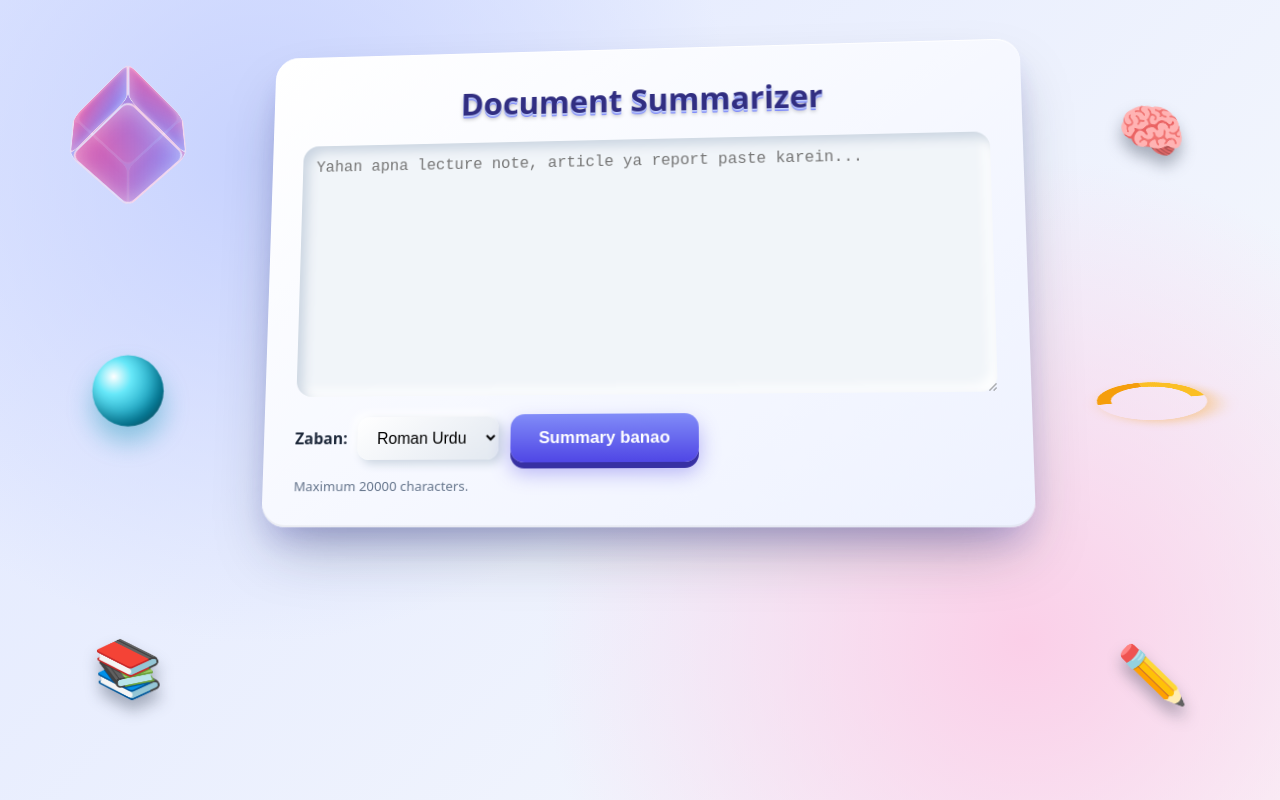
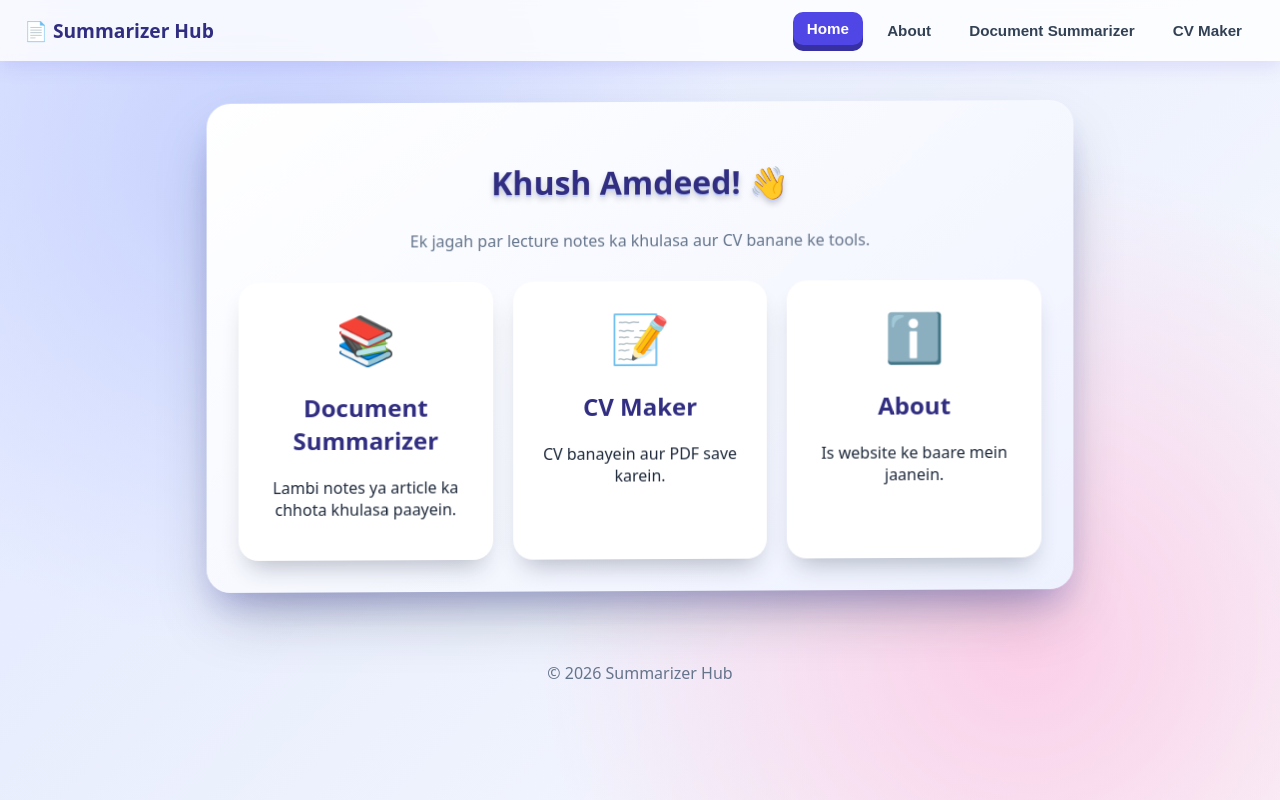
Before and after one commit to tatheerrazamir-lab/summarizer, a plain HTML site: page index.html in a window 1280 px wide. Drawn offline with Linux system fonts and the light colour scheme.

Commit message:
Update index.html

```diff
--- a/index.html
+++ b/index.html
@@ -3,346 +3,238 @@
 <head>
   <meta charset="utf-8">
   <meta name="viewport" content="width=device-width, initial-scale=1">
-  <title>Document Summarizer</title>
+  <title>Summarizer Hub</title>
   <style>
     * { box-sizing: border-box; }
-
     body {
-      margin: 0;
-      min-height: 100vh;
-      font-family: system-ui, sans-serif;
-      color: #1e293b;
+      margin: 0; font-family: system-ui, sans-serif; color: #1e293b; min-height: 100vh;
       background: radial-gradient(circle at 20% 20%, #c7d2fe 0%, transparent 40%),
                   radial-gradient(circle at 80% 80%, #fbcfe8 0%, transparent 40%),
                   linear-gradient(135deg, #e0e7ff, #f8fafc);
-      display: flex;
-      align-items: flex-start;
-      justify-content: center;
-      padding: 40px 16px;
       perspective: 1200px;
-      overflow-x: hidden;
-      position: relative;
     }
 
-    /* ===== Side 3D decorations ===== */
-    .side {
-      position: fixed;
-      top: 0;
-      bottom: 0;
-      width: 20vw;
-      display: flex;
-      flex-direction: column;
-      justify-content: space-around;
-      align-items: center;
-      perspective: 800px;
-      pointer-events: none;
-      z-index: 0;
+    /* Navigation */
+    .nav {
+      display: flex; justify-content: space-between; align-items: center; flex-wrap: wrap; gap: 10px;
+      padding: 14px 24px; position: sticky; top: 0; z-index: 10;
+      background: rgba(255,255,255,0.8); backdrop-filter: blur(8px);
+      box-shadow: 0 4px 20px rgba(79,70,229,0.15);
     }
-    .left { left: 0; }
-    .right { right: 0; }
-
-    /* 3D Cube */
-    .cube {
-      width: 80px;
-      height: 80px;
-      position: relative;
-      transform-style: preserve-3d;
-      animation: spin 8s linear infinite;
+    .brand { font-weight: 800; font-size: 1.2rem; color: #312e81; }
+    .nav button {
+      margin-left: 6px; padding: 8px 14px; border: none; border-radius: 10px; cursor: pointer;
+      background: transparent; color: #334155; font-weight: 600; font-size: 0.95rem; transition: 0.2s;
     }
-    .cube div {
-      position: absolute;
-      width: 80px;
-      height: 80px;
-      border: 2px solid rgba(255,255,255,0.7);
-      border-radius: 10px;
-      background: linear-gradient(135deg, rgba(129,140,248,0.85), rgba(236,72,153,0.75));
-      box-shadow: inset 0 0 20px rgba(255,255,255,0.4);
-    }
-    .cube .f1 { transform: translateZ(40px); }
-    .cube .f2 { transform: rotateY(180deg) translateZ(40px); }
-    .cube .f3 { transform: rotateY(90deg) translateZ(40px); }
-    .cube .f4 { transform: rotateY(-90deg) translateZ(40px); }
-    .cube .f5 { transform: rotateX(90deg) translateZ(40px); }
-    .cube .f6 { transform: rotateX(-90deg) translateZ(40px); }
-
-    /* 3D Ring */
-    .ring {
-      width: 110px;
-      height: 110px;
-      border-radius: 50%;
-      border: 14px solid transparent;
-      border-top-color: #f59e0b;
-      border-right-color: #fbbf24;
-      box-shadow: 0 10px 20px rgba(245,158,11,0.35);
-      transform-style: preserve-3d;
-      animation: ringSpin 6s linear infinite;
-    }
-    @keyframes ringSpin {
-      from { transform: rotateX(70deg) rotateZ(0deg); }
-      to   { transform: rotateX(70deg) rotateZ(360deg); }
+    .nav button:hover, .nav button.active {
+      background: #4f46e5; color: #fff; transform: translateY(-2px); box-shadow: 0 6px 0 #3730a3;
     }
 
-    /* Glossy 3D Sphere */
-    .orb {
-      width: 70px;
-      height: 70px;
-      border-radius: 50%;
-      background: radial-gradient(circle at 30% 30%, #ffffff 0%, #67e8f9 25%, #0891b2 70%, #164e63 100%);
-      box-shadow: 0 15px 25px rgba(8,145,178,0.4), inset -6px -8px 14px rgba(0,0,0,0.25);
-      animation: float 4s ease-in-out infinite;
+    /* Pages */
+    .page { display: none; max-width: 900px; margin: 40px auto; padding: 0 16px; animation: pageIn 0.6s cubic-bezier(.2,.8,.2,1); }
+    .page.show { display: block; }
+    @keyframes pageIn { from { opacity: 0; transform: rotateX(15deg) translateY(30px); } to { opacity: 1; transform: none; } }
+
+    .card {
+      background: linear-gradient(145deg, #ffffff, #eef2ff); border-radius: 24px; padding: 32px;
+      box-shadow: 0 30px 60px -15px rgba(30,41,59,0.35), 0 18px 30px -10px rgba(79,70,229,0.25);
+      transform: rotateX(5deg) rotateY(-3deg); transition: transform 0.5s;
+    }
+    .card:hover { transform: rotateX(1deg) rotateY(-1deg) translateZ(10px); }
+
+    h1 { font-size: 2rem; text-align: center; color: #312e81; text-shadow: 0 2px 0 #c7d2fe, 0 4px 6px rgba(0,0,0,0.2); }
+    h2 { color: #312e81; }
+    .muted { color: #64748b; }
+    footer { text-align: center; padding: 30px; color: #64748b; }
+
+    /* Buttons */
+    .btn {
+      display: inline-block; padding: 12px 24px; font-size: 1rem; font-weight: 700; color: #fff;
+      border: none; border-radius: 14px; cursor: pointer;
+      background: linear-gradient(180deg, #818cf8, #4f46e5); box-shadow: 0 6px 0 #3730a3; transition: 0.12s;
+    }
+    .btn:hover { transform: translateY(-2px); box-shadow: 0 8px 0 #3730a3; }
+    .btn:active { transform: translateY(4px); box-shadow: 0 2px 0 #3730a3; }
+    .btn:disabled { background: #94a3b8; box-shadow: 0 6px 0 #64748b; cursor: not-allowed; }
+
+    /* Inputs */
+    input, textarea, select {
+      width: 100%; padding: 12px; font-size: 1rem; font-family: inherit; margin-bottom: 12px;
+      border: none; border-radius: 12px; background: #f1f5f9;
+      box-shadow: inset 4px 4px 8px #cbd5e1, inset -4px -4px 8px #fff;
+    }
+    textarea { min-height: 120px; resize: vertical; }
+
+    /* Home features */
+    .grid { display: grid; grid-template-columns: repeat(auto-fit, minmax(220px, 1fr)); gap: 20px; margin-top: 30px; }
+    .feature {
+      padding: 24px; border-radius: 20px; background: #fff; text-align: center; cursor: pointer;
+      box-shadow: 0 15px 25px -10px rgba(30,41,59,0.3); transition: 0.3s;
+    }
+    .feature:hover { transform: translateY(-8px) rotateX(6deg); box-shadow: 0 25px 35px -10px rgba(79,70,229,0.35); }
+    .feature .icon { font-size: 3rem; }
+
+    /* Summarizer result */
+    .result {
+      background: #f0f9ff; padding: 20px; border-radius: 16px; margin-top: 20px;
+      border-left: 6px solid #6366f1; white-space: pre-wrap; line-height: 1.8;
+      animation: pageIn 0.6s;
+    }
+    .error {
+      color: #991b1b; background: #fee2e2; padding: 12px 16px; border-radius: 12px; margin-top: 16px;
     }
 
-    /* Floating cartoon emoji */
-    .toon {
-      font-size: 56px;
-      filter: drop-shadow(0 10px 8px rgba(30,41,59,0.35));
-      transform-style: preserve-3d;
-      animation: float 5s ease-in-out infinite, tilt 6s ease-in-out infinite;
-    }
-    .toon.delay { animation-delay: -2s, -3s; }
+    /* CV Maker */
+    .cv-wrap { display: grid; grid-template-columns: 1fr 1fr; gap: 24px; }
+    .cv-preview { background: #fff; padding: 28px; border-radius: 12px; min-height: 500px; }
+    .cv-preview h2 { margin: 0; }
+    .cv-preview .role { color: #4f46e5; font-weight: 600; margin-bottom: 10px; }
+    .cv-preview h3 { border-bottom: 2px solid #c7d2fe; padding-bottom: 4px; color: #312e81; margin-top: 18px; }
+    .cv-preview p { white-space: pre-wrap; margin: 6px 0; }
 
-    @keyframes spin {
-      from { transform: rotateX(0deg) rotateY(0deg); }
-      to   { transform: rotateX(360deg) rotateY(360deg); }
-    }
-    @keyframes float {
-      0%, 100% { transform: translateY(0) translateZ(0); }
-      50%      { transform: translateY(-22px) translateZ(30px); }
-    }
-    @keyframes tilt {
-      0%, 100% { transform: rotateY(-20deg) rotateZ(-6deg); }
-      50%      { transform: rotateY(20deg) rotateZ(6deg); }
-    }
-
-    /* ===== Main card ===== */
-    .container {
-      position: relative;
-      z-index: 1;
-      width: 100%;
-      max-width: 760px;
-      background: linear-gradient(145deg, #ffffff, #eef2ff);
-      border-radius: 24px;
-      padding: 32px;
-      transform-style: preserve-3d;
-      transform: rotateX(6deg) rotateY(-4deg);
-      box-shadow:
-        0 1px 0 #fff inset,
-        0 -2px 0 rgba(0,0,0,0.05) inset,
-        0 30px 60px -15px rgba(30, 41, 59, 0.35),
-        0 18px 30px -10px rgba(79, 70, 229, 0.25);
-      transition: transform 0.6s cubic-bezier(.2,.8,.2,1), box-shadow 0.6s;
-      animation: cardIn 1s cubic-bezier(.2,.8,.2,1) both;
-    }
-
-    .container:hover {
-      transform: rotateX(2deg) rotateY(-1deg) translateZ(10px);
-      box-shadow:
-        0 1px 0 #fff inset,
-        0 40px 80px -20px rgba(30, 41, 59, 0.45),
-        0 25px 40px -12px rgba(79, 70, 229, 0.35);
-    }
-
-    @keyframes cardIn {
-      from { opacity: 0; transform: rotateX(30deg) translateY(60px) translateZ(-120px); }
-      to   { opacity: 1; transform: rotateX(6deg) rotateY(-4deg) translateY(0) translateZ(0); }
-    }
-
-    h1 {
-      font-size: 2rem;
-      margin: 0 0 20px;
-      text-align: center;
-      color: #312e81;
-      text-shadow:
-        0 1px 0 #c7d2fe,
-        0 2px 0 #a5b4fc,
-        0 3px 0 #818cf8,
-        0 4px 4px rgba(0,0,0,0.25);
-      transform: translateZ(40px);
-    }
-
-    textarea {
-      width: 100%;
-      height: 260px;
-      padding: 14px;
-      font-size: 1rem;
-      border: none;
-      border-radius: 16px;
-      background: #f1f5f9;
-      box-shadow:
-        inset 6px 6px 12px #cbd5e1,
-        inset -6px -6px 12px #ffffff;
-      transition: box-shadow 0.3s, transform 0.3s;
-      transform: translateZ(20px);
-      resize: vertical;
-      outline: none;
-    }
-
-    textarea:focus {
-      box-shadow:
-        inset 4px 4px 10px #cbd5e1,
-        inset -4px -4px 10px #ffffff,
-        0 0 0 3px rgba(99, 102, 241, 0.4);
-    }
-
-    select {
-      padding: 12px 16px;
-      font-size: 1rem;
-      margin-top: 14px;
-      border: none;
-      border-radius: 12px;
-      background: linear-gradient(145deg, #ffffff, #e2e8f0);
-      box-shadow: 4px 4px 10px #cbd5e1, -4px -4px 10px #ffffff;
-      cursor: pointer;
-      outline: none;
-      transform: translateZ(25px);
-    }
-
-    label { font-weight: 600; margin-right: 6px; }
-
-    button#btn {
-      position: relative;
-      padding: 14px 28px;
-      font-size: 1.05rem;
-      font-weight: 700;
-      margin-top: 14px;
-      margin-left: 8px;
-      color: #fff;
-      border: none;
-      border-radius: 14px;
-      cursor: pointer;
-      background: linear-gradient(180deg, #818cf8, #4f46e5);
-      box-shadow:
-        0 6px 0 #3730a3,
-        0 10px 20px rgba(79, 70, 229, 0.4);
-      transform: translateZ(30px);
-      transition: transform 0.12s, box-shadow 0.12s, background 0.3s;
-    }
-
-    button#btn:hover {
-      background: linear-gradient(180deg, #a5b4fc, #6366f1);
-      transform: translateZ(40px) translateY(-2px);
-      box-shadow:
-        0 8px 0 #3730a3,
-        0 14px 26px rgba(79, 70, 229, 0.5);
-    }
-
-    button#btn:active {
-      transform: translateZ(10px) translateY(4px);
-      box-shadow:
-        0 2px 0 #3730a3,
-        0 4px 8px rgba(79, 70, 229, 0.3);
-    }
-
-    button#btn:disabled {
-      background: linear-gradient(180deg, #cbd5e1, #94a3b8);
-      box-shadow: 0 6px 0 #64748b;
-      cursor: not-allowed;
-      transform: translateZ(0);
-    }
-
-    small {
-      display: block;
-      margin-top: 14px;
-      color: #64748b;
-      transform: translateZ(10px);
-    }
-
-    .result {
-      background: linear-gradient(145deg, #ffffff, #f0f9ff);
-      padding: 22px;
-      border-radius: 18px;
-      margin-top: 26px;
-      white-space: pre-wrap;
-      line-height: 1.8;
-      border-left: 6px solid #6366f1;
-      box-shadow:
-        0 20px 35px -12px rgba(30, 41, 59, 0.35),
-        0 8px 14px -6px rgba(79, 70, 229, 0.25);
-      transform: translateZ(30px);
-      animation: resultIn 0.8s cubic-bezier(.2,.8,.2,1) both;
-    }
-
-    @keyframes resultIn {
-      from { opacity: 0; transform: rotateX(-25deg) translateZ(-80px); }
-      to   { opacity: 1; transform: rotateX(0) translateZ(30px); }
-    }
-
-    .error {
-      margin-top: 18px;
-      padding: 14px 18px;
-      color: #991b1b;
-      background: linear-gradient(145deg, #fff1f2, #fee2e2);
-      border-radius: 14px;
-      box-shadow: 0 10px 20px -8px rgba(185, 28, 28, 0.4);
-      transform: translateZ(25px);
-      animation: shake 0.5s;
-    }
-
-    .error:empty { display: none; }
-
-    @keyframes shake {
-      0%, 100% { transform: translateZ(25px) translateX(0); }
-      25% { transform: translateZ(25px) translateX(-6px); }
-      75% { transform: translateZ(25px) translateX(6px); }
-    }
-
-    @media (prefers-reduced-motion: reduce) {
-      .container, .result, .error, .toon, .cube, .ring, .orb, * {
-        animation: none !important;
-        transition: none !important;
-      }
-    }
-
-    /* Chhoti screen par side decorations chhup jayein */
-    @media (max-width: 1000px) {
-      .side { display: none; }
-    }
-
-    @media (max-width: 600px) {
-      .container { transform: none; padding: 20px; }
-      .container:hover { transform: none; }
-      h1 { font-size: 1.5rem; }
-      button#btn { margin-left: 0; width: 100%; }
+    @media (max-width: 760px) { .cv-wrap { grid-template-columns: 1fr; } }
+    @media (max-width: 600px) { .card { padding: 20px; } .nav button { margin: 4px; } }
+    @media print {
+      .nav, .no-print, footer { display: none !important; }
+      body { background: #fff; }
+      .card { box-shadow: none; transform: none; }
+      .page { display: block !important; margin: 0; }
+      .page:not(#cv) { display: none !important; }
     }
   </style>
 </head>
 <body>
 
-  <!-- Left side decorations -->
-  <div class="side left">
-    <div class="cube">
-      <div class="f1"></div><div class="f2"></div><div class="f3"></div>
-      <div class="f4"></div><div class="f5"></div><div class="f6"></div>
+  <nav class="nav">
+    <div class="brand">📄 Summarizer Hub</div>
+    <div>
+      <button class="active" data-page="home">Home</button>
+      <button data-page="about">About</button>
+      <button data-page="summarizer">Document Summarizer</button>
+      <button data-page="cv">CV Maker</button>
     </div>
-    <div class="orb"></div>
-    <div class="toon">📚</div>
+  </nav>
+
+  <!-- HOME -->
+  <section class="page show" id="home">
+    <div class="card">
+      <h1>Khush Amdeed! 👋</h1>
+      <p class="muted" style="text-align:center">Ek jagah par lecture notes ka khulasa aur CV banane ke tools.</p>
+      <div class="grid">
+        <div class="feature" data-go="summarizer">
+          <div class="icon">📚</div>
+          <h2>Document Summarizer</h2>
+          <p>Lambi notes ya article ka chhota khulasa paayein.</p>
         </div>
+        <div class="feature" data-go="cv">
+          <div class="icon">📝</div>
+          <h2>CV Maker</h2>
+          <p>CV banayein aur PDF save karein.</p>
+        </div>
+        <div class="feature" data-go="about">
+          <div class="icon">ℹ️</div>
+          <h2>About</h2>
+          <p>Is website ke baare mein jaanein.</p>
+        </div>
+      </div>
+    </div>
+  </section>
 
-  <!-- Right side decorations -->
-  <div class="side right">
-    <div class="toon delay">🧠</div>
-    <div class="ring"></div>
-    <div class="toon">✏️</div>
+  <!-- ABOUT -->
+  <section class="page" id="about">
+    <div class="card">
+      <h1>About</h1>
+      <p>Summarizer Hub ek simple website hai jahan students aur job seekers kaam ki cheezein aasani se kar sakte hain.</p>
+      <h2>Is website par kya hai?</h2>
+      <p><b>Document Summarizer:</b> Lecture notes ya article paste karein, aur Claude AI us ka khulasa Roman Urdu, English ya Urdu mein de dega.</p>
+      <p><b>CV Maker:</b> Apni maloomat bhar kar ek saaf suthri CV banayein aur use PDF ki tarah save karein.</p>
+      <p class="muted">Contact: aap ka email yahan likh sakte hain.</p>
     </div>
+  </section>
 
-  <div class="container">
+  <!-- SUMMARIZER -->
+  <section class="page" id="summarizer">
+    <div class="card">
       <h1>Document Summarizer</h1>
       <textarea id="text" placeholder="Yahan apna lecture note, article ya report paste karein..."></textarea>
-    <br>
-    <label>Zaban: </label>
+      <label><b>Zaban:</b></label>
       <select id="lang">
         <option value="Roman Urdu">Roman Urdu</option>
         <option value="English">English</option>
         <option value="Urdu">Urdu</option>
       </select>
-    <button id="btn">Summary banao</button>
-    <small>Maximum 20000 characters.</small>
-
-    <div id="error" class="error"></div>
+      <button id="btn" class="btn">Summary banao</button>
+      <p class="muted">Maximum 20000 characters.</p>
+      <div id="error" class="error" style="display:none"></div>
       <div id="result" class="result" style="display:none"></div>
     </div>
+  </section>
+
+  <!-- CV MAKER -->
+  <section class="page" id="cv">
+    <div class="card">
+      <h1 class="no-print">CV Maker</h1>
+      <div class="cv-wrap">
+        <div class="no-print">
+          <input id="name" placeholder="Poora naam">
+          <input id="role" placeholder="Designation (jaise Web Developer)">
+          <input id="email" placeholder="Email">
+          <input id="phone" placeholder="Phone number">
+          <input id="city" placeholder="Shehar">
+          <textarea id="about" placeholder="Apne baare mein (2-3 lines)"></textarea>
+          <textarea id="exp" placeholder="Experience (har line par ek kaam)"></textarea>
+          <textarea id="edu" placeholder="Education (jaise BS Computer Science, XYZ University, 2024)"></textarea>
+          <input id="skills" placeholder="Skills (comma se alag karein)">
+          <button class="btn" onclick="updateCV()">Preview dekhein</button>
+        </div>
+        <div class="cv-preview">
+          <h2 id="p-name">Aap ka Naam</h2>
+          <div class="role" id="p-role">Designation</div>
+          <p id="p-contact"></p>
+          <h3>Ta'aruf</h3>
+          <p id="p-about">Yahan apna introduction aayega.</p>
+          <h3>Experience</h3>
+          <p id="p-exp"></p>
+          <h3>Education</h3>
+          <p id="p-edu"></p>
+          <h3>Skills</h3>
+          <p id="p-skills"></p>
+        </div>
+      </div>
+      <div style="text-align:center; margin-top:24px" class="no-print">
+        <button class="btn" onclick="window.print()">PDF save karein (Print)</button>
+        <p class="muted">Print dialog mein "Save as PDF" chunein.</p>
+      </div>
+    </div>
+  </section>
+
+  <footer>© 2026 Summarizer Hub</footer>
 
 <script>
+  // Page switching (no reload)
+  const navButtons = document.querySelectorAll(".nav button");
+  function showPage(name) {
+    document.querySelectorAll(".page").forEach(p => p.classList.toggle("show", p.id === name));
+    navButtons.forEach(b => b.classList.toggle("active", b.dataset.page === name));
+    window.scrollTo({ top: 0, behavior: "smooth" });
+  }
+  navButtons.forEach(b => b.addEventListener("click", () => showPage(b.dataset.page)));
+  document.querySelectorAll("[data-go]").forEach(el =>
+    el.addEventListener("click", () => showPage(el.dataset.go)));
+
+  // CV preview
+  function updateCV() {
+    const v = id => document.getElementById(id).value.trim();
+    document.getElementById("p-name").textContent = v("name") || "Aap ka Naam";
+    document.getElementById("p-role").textContent = v("role") || "Designation";
+    document.getElementById("p-contact").textContent = [v("email"), v("phone"), v("city")].filter(Boolean).join(" | ");
+    document.getElementById("p-about").textContent = v("about") || "Yahan apna introduction aayega.";
+    document.getElementById("p-exp").textContent = v("exp");
+    document.getElementById("p-edu").textContent = v("edu");
+    document.getElementById("p-skills").textContent = v("skills").split(",").map(s => s.trim()).filter(Boolean).join(" • ");
+  }
+
+  // Summarizer
   const btn = document.getElementById("btn");
   const errorBox = document.getElementById("error");
   const resultBox = document.getElementById("result");
@@ -350,18 +242,17 @@
   btn.addEventListener("click", async () => {
     const text = document.getElementById("text").value.trim();
     const lang = document.getElementById("lang").value;
-
-    errorBox.textContent = "";
+    errorBox.style.display = "none";
     resultBox.style.display = "none";
 
     if (!text) {
       errorBox.textContent = "Pehle text paste karein.";
+      errorBox.style.display = "block";
       return;
     }
 
     btn.disabled = true;
     btn.textContent = "Ruko, summary ban rahi hai...";
-
     try {
       const res = await fetch("/api/summarize", {
         method: "POST",
@@ -370,11 +261,11 @@
       });
       const data = await res.json();
       if (!res.ok) throw new Error(data.error || "Kuch masla aaya.");
-
       resultBox.textContent = data.summary;
       resultBox.style.display = "block";
     } catch (err) {
       errorBox.textContent = "Error: " + err.message;
+      errorBox.style.display = "block";
     } finally {
       btn.disabled = false;
       btn.textContent = "Summary banao";
```
Lines whose indentation alone changed are shown as unchanged.
